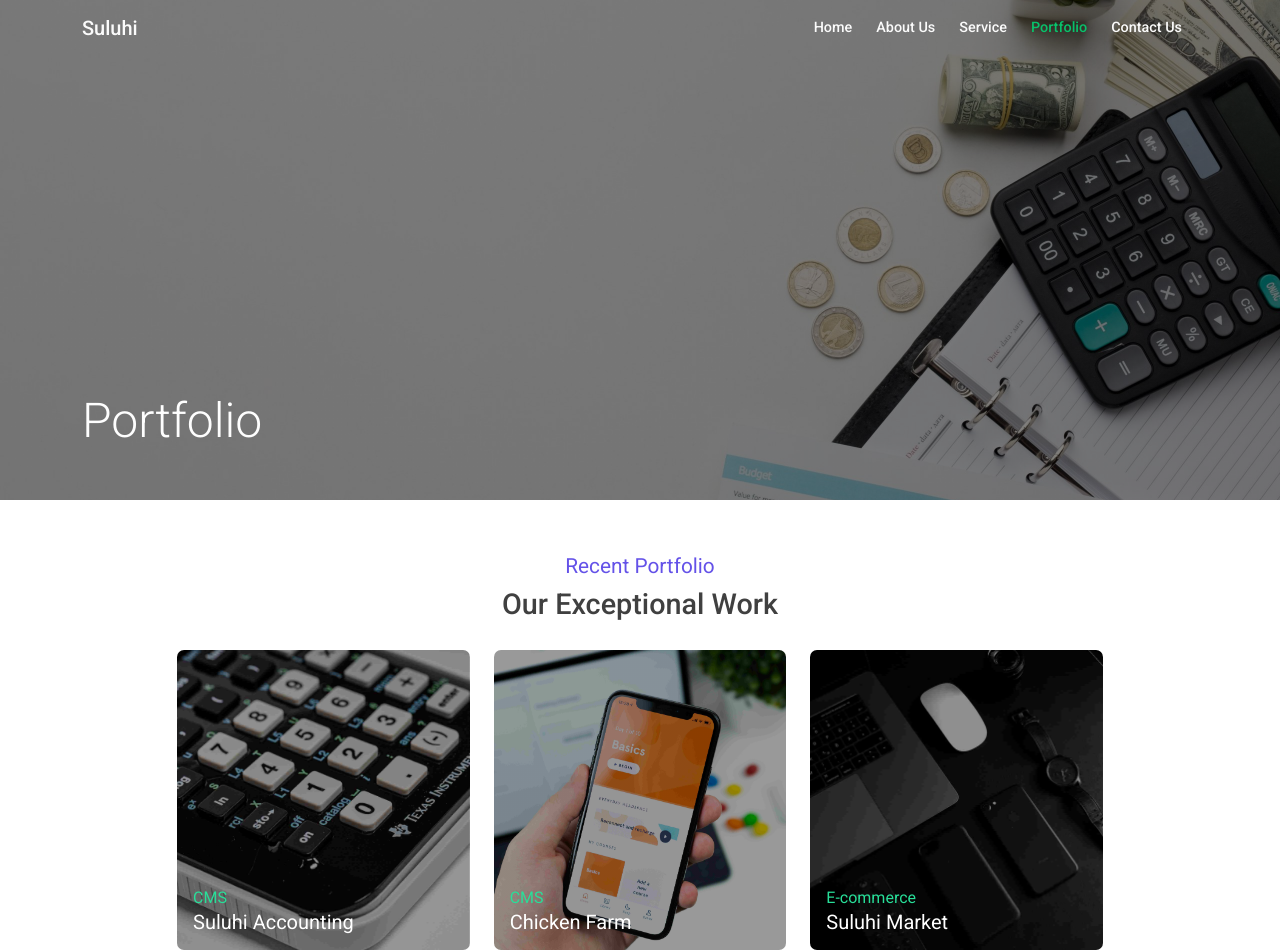
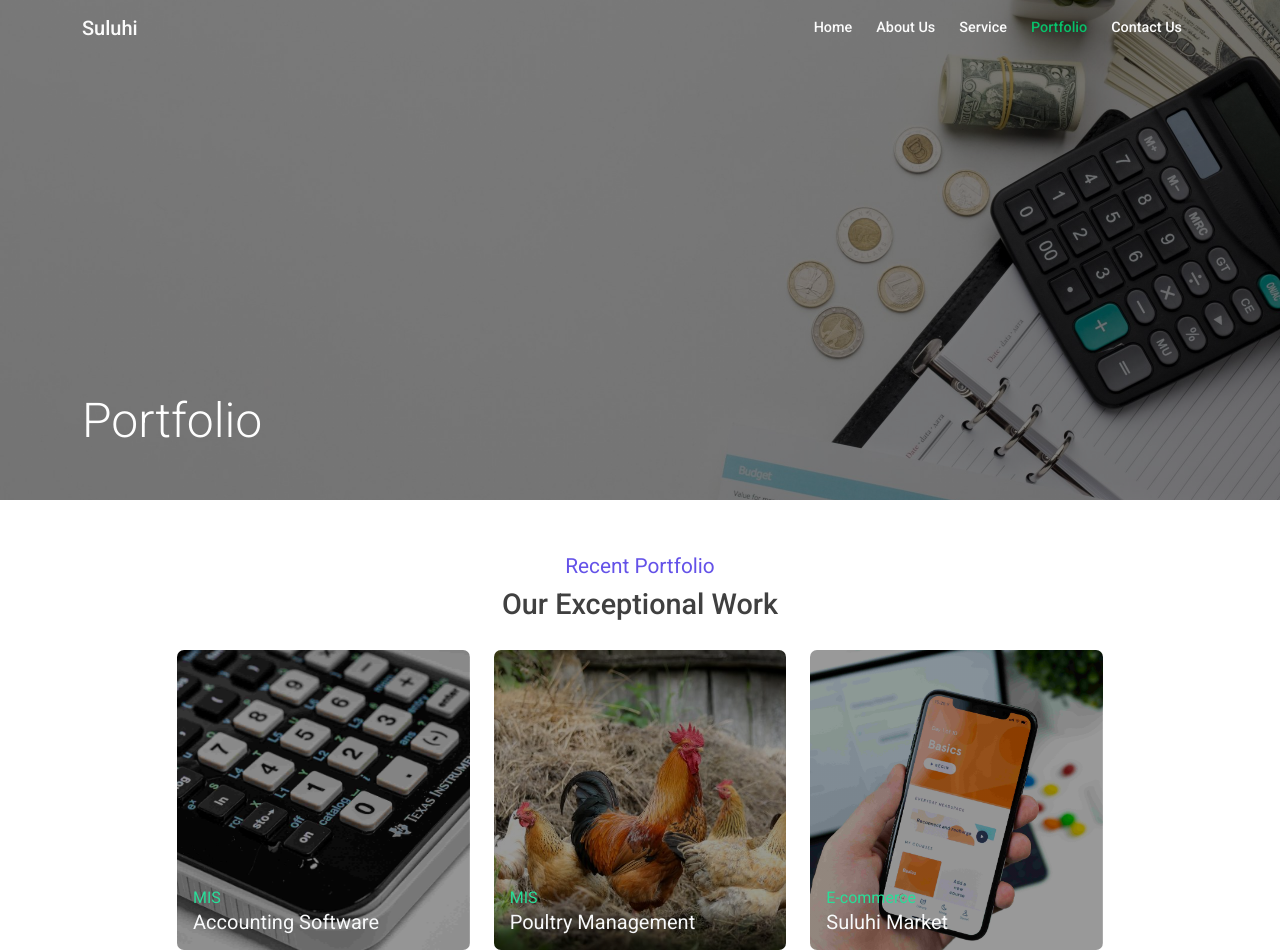
Before and after one commit to SagallaBrian/suluhihome_frontend, a React (Create React App) app: page /#/portfolio in a window 1280 px wide. Shown: the top 952 px of the page. Built offline with nearby package versions, Linux system fonts and the light colour scheme.

Commit message:
porfolio links

```diff
--- a/src/pages/home/components/eportfolio.jsx
+++ b/src/pages/home/components/eportfolio.jsx
@@ -3,50 +3,60 @@ import { Col, Container, Row } from "react-bootstrap";
 const portfolios = [
   {
     id: 1,
-    category: "CMS",
-    productn: "Suluhi Accounting",
+    category: "MIS",
+    productn: "Accounting Software",
     imgbackg: "portfo1",
+    links: "https://accounts-suluhi.onrender.com/",
   },
   {
     id: 2,
-    category: "CMS",
-    productn: "Chicken Farm",
-    imgbackg: "portfo2",
+    category: "MIS",
+    productn: "Poultry Management",
+    imgbackg: "portfo3",
+    links: "https://poultry-suluhi.onrender.com/",
   },
   {
     id: 3,
     category: "E-commerce",
     productn: "Suluhi Market",
-    imgbackg: "portfo3",
+    imgbackg: "portfo2",
+    links: "https://commerce-suluhi.onrender.com/",
   },
-  {
-    id: 4,
-    category: "UX Design",
-    productn: "General Motors",
-    imgbackg: "portfo4",
-  },
-  {
-    id: 5,
-    category: "UX Design",
-    productn: "Pharmaceutical",
-    imgbackg: "portfo5",
-  },
-  {
-    id: 6,
-    category: "",
-    productn: "",
-    imgbackg: "portfo6",
-  },
+  // {
+  //   id: 4,
+  //   category: "UX Design",
+  //   productn: "General Motors",
+  //   imgbackg: "portfo4",
+  // },
+  // {
+  //   id: 5,
+  //   category: "UX Design",
+  //   productn: "Pharmaceutical",
+  //   imgbackg: "portfo5",
+  // },
+  // {
+  //   id: 6,
+  //   category: "",
+  //   productn: "",
+  //   imgbackg: "portfo6",
+  // },
 ];
 const PortfolioSection = () => {
-  const renderedportfolio = portfolios.map((onePort) => (
-    <Col md={4} key={onePort.id}>
-      <div className={`${onePort.imgbackg} mb-3`}>
-        <div className="innerPort p-3">
-          <div className="sul-theme-green">{onePort.category}</div>
-          <h5 className="fw-normal py-0 my-0">{onePort.productn}</h5>
+  const renderedportfolio = portfolios.map((onePort, ind) => (
+    <Col md={4} key={ind}>
+      <a
+        href={onePort.links}
+        target={"_blank"}
+        rel="noreferrer"
+        className="text-light"
+      >
+        <div className={`${onePort.imgbackg} mb-3`}>
+          <div className="innerPort p-3">
+            <div className="sul-theme-green">{onePort.category}</div>
+            <h5 className="fw-normal py-0 my-0">{onePort.productn}</h5>
+          </div>
         </div>
-      </div>
+      </a>
     </Col>
   ));
   return (
--- a/src/pages/home/homestyle.css
+++ b/src/pages/home/homestyle.css
@@ -172,7 +172,7 @@
 }
 .portfo3 {
   background-image: linear-gradient(rgba(0, 0, 0, 0.4), rgba(0, 0, 0, 0.4)),
-    url("../../assets/imgi.jpg");
+    url("../../assets/poultry.jpg");
 }
 .portfo4 {
   background-image: linear-gradient(rgba(0, 0, 0, 0.4), rgba(0, 0, 0, 0.4)),
```
Also changed, not shown: src/assets/poultry.jpg (added).
